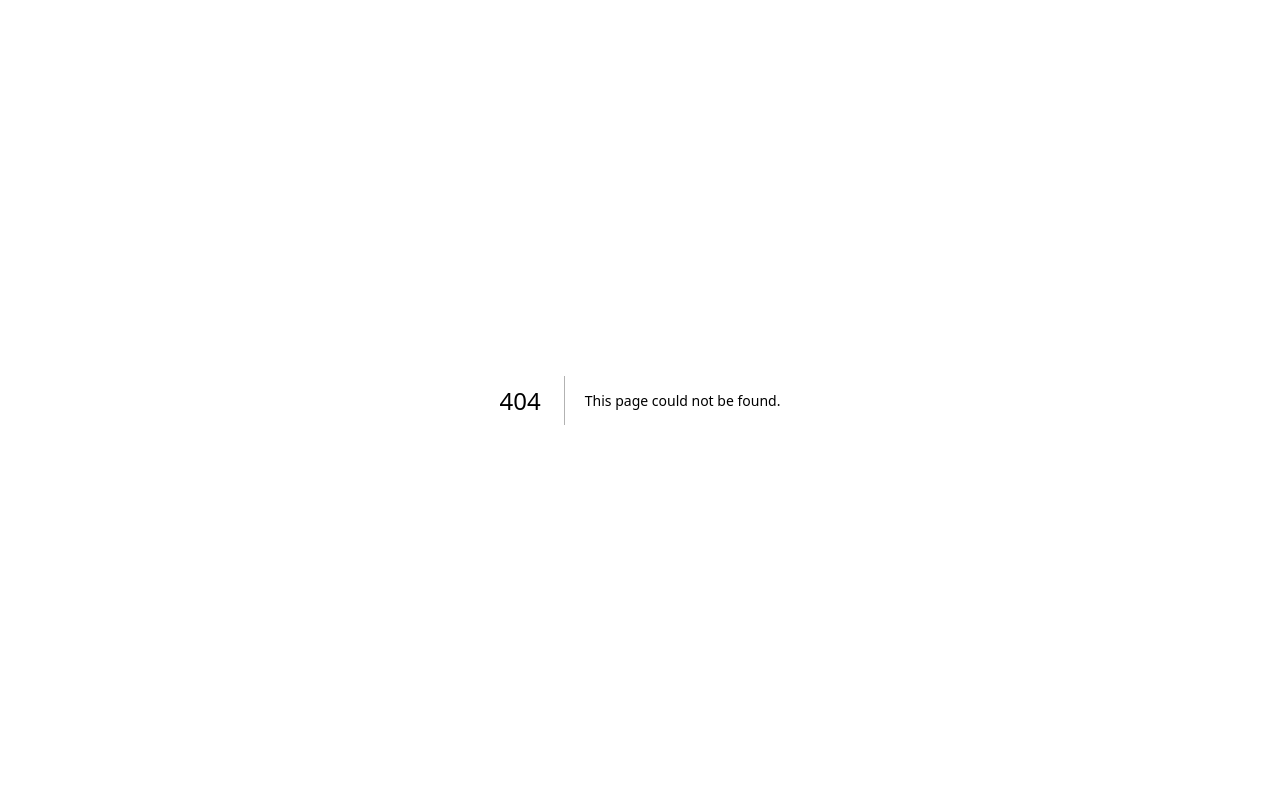
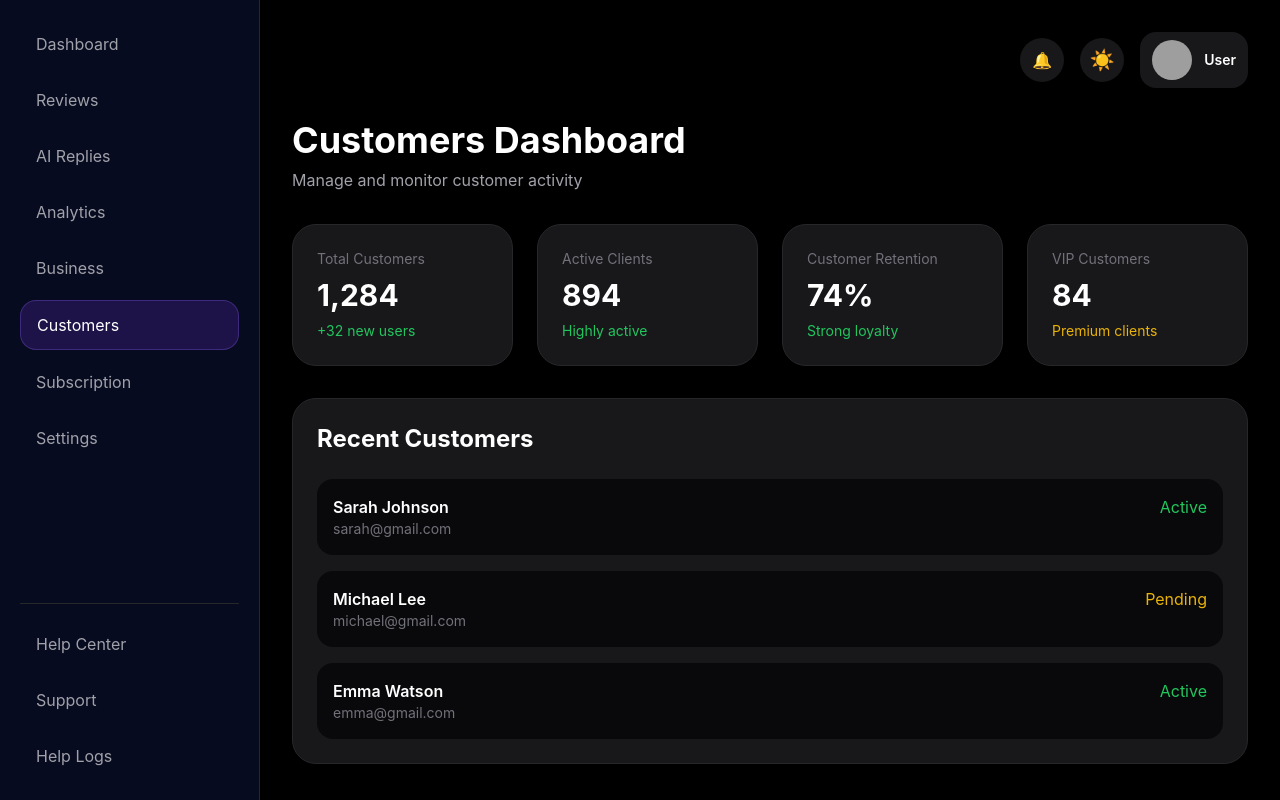
Before and after one commit to afnankhan123456/reviewreply-ai, a Next.js app: page /customers in a window 1280 px wide. Before the commit this address had no page. Built offline with nearby package versions, Linux system fonts and the light colour scheme; no server answers; grey boxes are pictures that could not be loaded.

Commit message:
Add files via upload

```diff
--- /dev/null
+++ b/app/customers/page.tsx
@@ -0,0 +1,152 @@
+"use client";
+
+import ClientSidebar from "../../components/client_Sidebar";
+import Navbar from "../../components/Navbar";
+
+export default function CustomersPage() {
+  return (
+    <div className="flex min-h-screen bg-zinc-100 dark:bg-black text-black dark:text-white">
+
+      <ClientSidebar />
+
+      <div className="flex-1 p-8">
+
+        <Navbar />
+
+        <div className="mb-8">
+
+          <h1 className="text-4xl font-bold mb-2">
+            Customers Dashboard
+          </h1>
+
+          <p className="text-zinc-500 dark:text-zinc-400">
+            Manage and monitor customer activity
+          </p>
+
+        </div>
+
+        <div className="grid grid-cols-1 md:grid-cols-2 xl:grid-cols-4 gap-6 mb-8">
+
+          <div className="bg-white dark:bg-zinc-900 rounded-3xl p-6 border border-zinc-200 dark:border-zinc-800">
+            <p className="text-zinc-500 text-sm mb-2">
+              Total Customers
+            </p>
+
+            <h2 className="text-3xl font-bold">
+              1,284
+            </h2>
+
+            <p className="text-green-500 text-sm mt-2">
+              +32 new users
+            </p>
+          </div>
+
+          <div className="bg-white dark:bg-zinc-900 rounded-3xl p-6 border border-zinc-200 dark:border-zinc-800">
+            <p className="text-zinc-500 text-sm mb-2">
+              Active Clients
+            </p>
+
+            <h2 className="text-3xl font-bold">
+              894
+            </h2>
+
+            <p className="text-green-500 text-sm mt-2">
+              Highly active
+            </p>
+          </div>
+
+          <div className="bg-white dark:bg-zinc-900 rounded-3xl p-6 border border-zinc-200 dark:border-zinc-800">
+            <p className="text-zinc-500 text-sm mb-2">
+              Customer Retention
+            </p>
+
+            <h2 className="text-3xl font-bold">
+              74%
+            </h2>
+
+            <p className="text-green-500 text-sm mt-2">
+              Strong loyalty
+            </p>
+          </div>
+
+          <div className="bg-white dark:bg-zinc-900 rounded-3xl p-6 border border-zinc-200 dark:border-zinc-800">
+            <p className="text-zinc-500 text-sm mb-2">
+              VIP Customers
+            </p>
+
+            <h2 className="text-3xl font-bold">
+              84
+            </h2>
+
+            <p className="text-yellow-500 text-sm mt-2">
+              Premium clients
+            </p>
+          </div>
+
+        </div>
+
+        <div className="bg-white dark:bg-zinc-900 rounded-3xl p-6 border border-zinc-200 dark:border-zinc-800">
+
+          <h2 className="text-2xl font-bold mb-6">
+            Recent Customers
+          </h2>
+
+          <div className="space-y-4">
+
+            <div className="bg-zinc-100 dark:bg-zinc-950 rounded-2xl p-4 flex justify-between">
+              <div>
+                <p className="font-semibold">
+                  Sarah Johnson
+                </p>
+
+                <p className="text-sm text-zinc-500">
+                  sarah@gmail.com
+                </p>
+              </div>
+
+              <span className="text-green-500">
+                Active
+              </span>
+            </div>
+
+            <div className="bg-zinc-100 dark:bg-zinc-950 rounded-2xl p-4 flex justify-between">
+              <div>
+                <p className="font-semibold">
+                  Michael Lee
+                </p>
+
+                <p className="text-sm text-zinc-500">
+                  michael@gmail.com
+                </p>
+              </div>
+
+              <span className="text-yellow-500">
+                Pending
+              </span>
+            </div>
+
+            <div className="bg-zinc-100 dark:bg-zinc-950 rounded-2xl p-4 flex justify-between">
+              <div>
+                <p className="font-semibold">
+                  Emma Watson
+                </p>
+
+                <p className="text-sm text-zinc-500">
+                  emma@gmail.com
+                </p>
+              </div>
+
+              <span className="text-green-500">
+                Active
+              </span>
+            </div>
+
+          </div>
+
+        </div>
+
+      </div>
+
+    </div>
+  );
+}
```
